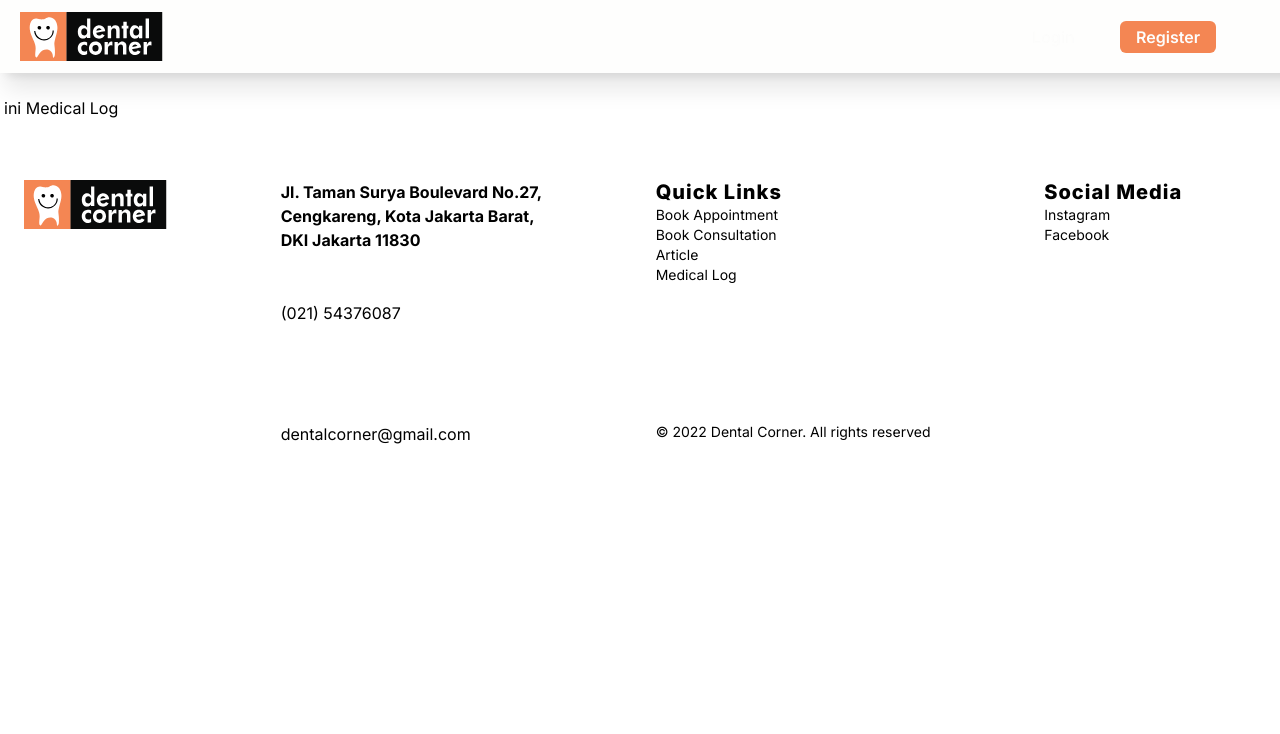
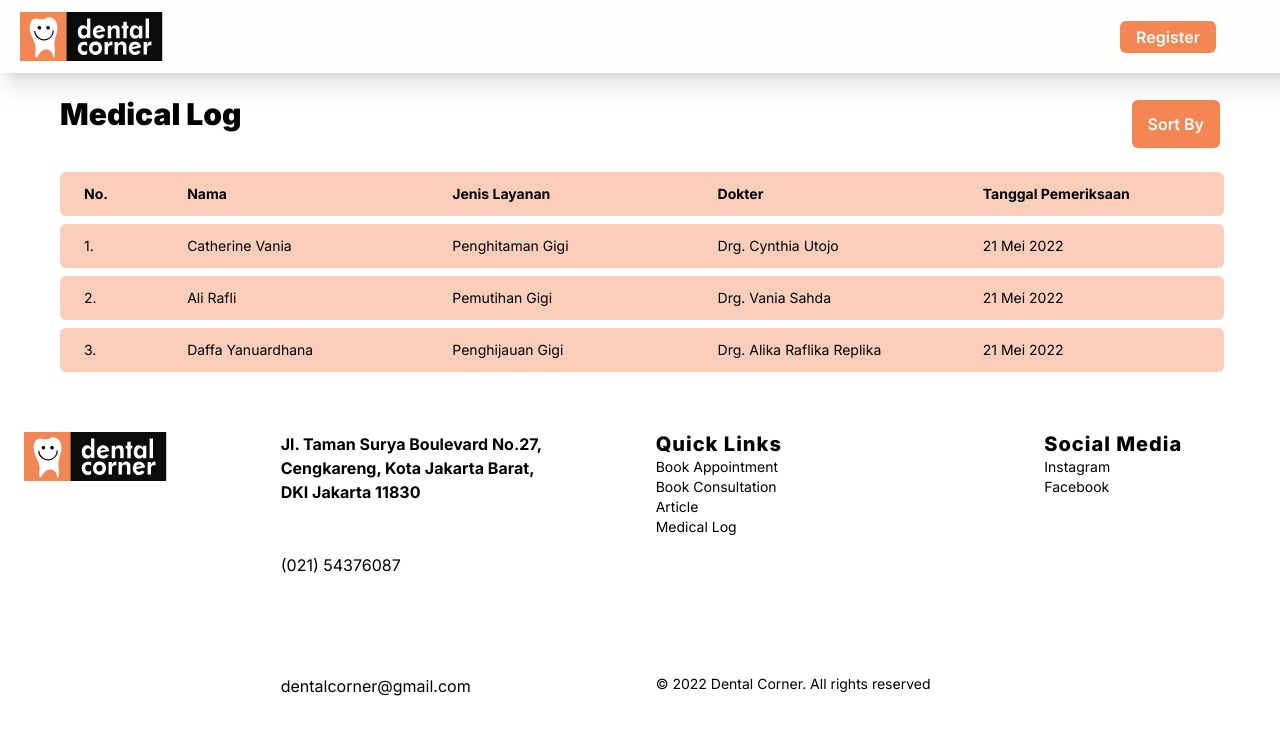
Before and after one commit to alirafli/dental-corner-v2, a React (Vite) app: page /medical-log in a window 1280 px wide. Shown: the top 734 px of the page. Built offline with nearby package versions, Linux system fonts and the light colour scheme.

Commit message:
ketrin [MODIFY] medical log

```diff
--- a/src/pages/MedicalLog/index.jsx
+++ b/src/pages/MedicalLog/index.jsx
@@ -1,5 +1,6 @@
 import React from "react";
 import Helmet from "react-helmet";
+import { Header, Button } from "../../components";
 
 const MedicalLog = () => {
   return (
@@ -7,7 +8,62 @@ const MedicalLog = () => {
       <Helmet>
         <title>Dental Corner | Medical Log</title>
       </Helmet>
-      ini Medical Log
+      <div className="mt-14 px-14 grid grid-cols-2">
+        <div className="">
+          <Header className="font-black text-3xl mb-10" h3>
+            Medical Log
+          </Header>
+        </div>
+        <div className="flex justify-end h-14">
+          <Button bold>Sort By</Button>
+        </div>
+      </div>
+      <div className="mx-14">
+        <div className="mb-2">
+          <table className="table-fixed rounded-md w-full text-sm text-left text-gray-500 bg-primary/40">
+            <tr>
+              <th className="w-2 px-6 py-3">No.</th>
+              <th className="w-24 px-6 py-3">Nama</th>
+              <th className="w-24 px-6 py-3">Jenis Layanan</th>
+              <th className="w-24 px-6 py-3">Dokter</th>
+              <th className="w-24 px-6 py-3">Tanggal Pemeriksaan</th>
+            </tr>
+          </table>
+        </div>
+        <div className="mb-2">
+          <table className="table-fixed rounded-md w-full text-sm text-left text-gray-500 bg-primary/40">
+            <tr>
+              <td className="w-2 px-6 py-3">1.</td>
+              <td className="w-24 px-6 py-3">Catherine Vania</td>
+              <td className="w-24 px-6 py-3">Penghitaman Gigi</td>
+              <td className="w-24 px-6 py-3">Drg. Cynthia Utojo</td>
+              <td className="w-24 px-6 py-3">21 Mei 2022</td>
+            </tr>
+          </table>
+        </div>
+        <div className="mb-2">
+          <table className="table-fixed rounded-md w-full text-sm text-left text-gray-500 bg-primary/40">
+            <tr>
+              <td className="w-2 px-6 py-3">2.</td>
+              <td className="w-24 px-6 py-3">Ali Rafli</td>
+              <td className="w-24 px-6 py-3">Pemutihan Gigi</td>
+              <td className="w-24 px-6 py-3">Drg. Vania Sahda</td>
+              <td className="w-24 px-6 py-3">21 Mei 2022</td>
+            </tr>
+          </table>
+        </div>
+        <div className="mb-2">
+          <table className="table-fixed rounded-md w-full text-sm text-left text-gray-500 bg-primary/40">
+            <tr>
+              <td className="w-2 px-6 py-3">3.</td>
+              <td className="w-24 px-6 py-3">Daffa Yanuardhana</td>
+              <td className="w-24 px-6 py-3">Penghijauan Gigi</td>
+              <td className="w-24 px-6 py-3">Drg. Alika Raflika Replika</td>
+              <td className="w-24 px-6 py-3">21 Mei 2022</td>
+            </tr>
+          </table>
+        </div>
+      </div>
     </div>
   );
 };
```
Also changed, not shown: 1 other file (tests, documents, lock files or other folders).
